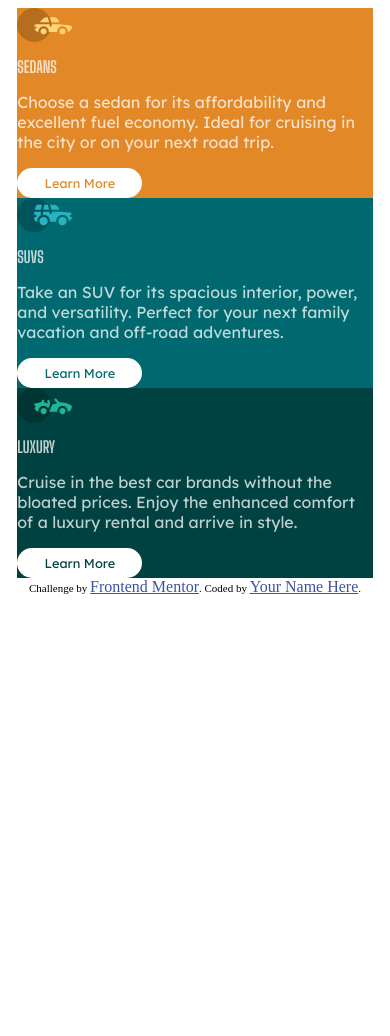
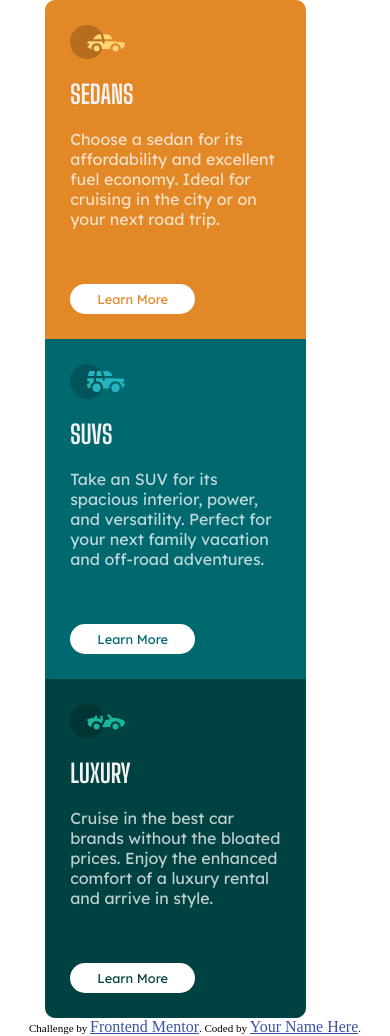
Before and after one commit to matiaslopezv/3-column-preview-card-component, a plain HTML site: page index.html in a window 390 px wide. Before the commit the page ends 844 px from the top, so only its background shows below. Drawn offline with Linux system fonts and the light colour scheme.

Commit message:
commit para revisar responsividad, al parecer esta listo el mobile first

```diff
--- a/css/styles.css
+++ b/css/styles.css
@@ -9,6 +9,7 @@
 *{
     border: 0;
     padding: 0;
+    margin: 0;
     font-size: 16px;
 }
 
@@ -20,7 +21,8 @@ h1{
     text-transform: uppercase;
     font-family: 'Big Shoulders Display', cursive;
     font-weight: 700;
-    color: var(--transparent-white);
+    font-size: 1.6rem;
+    color: var(--very-light-gray);
 }
 
 p{
@@ -38,6 +40,7 @@ button{
     border-radius: 20px;
     width: 125px;
     height: 30px;
+    margin-top:35px
 }
 .sedan button{
     color: var(--bright-orange);
@@ -69,9 +72,37 @@ button{
 
 .container{
     display: flex;
+    flex-flow: column ;
+    width: 90%;
+}
+
+.sedan{
+    display: flex;
     flex-flow: column wrap;
-    width: 95%;
+    padding: 25px;
+    width: 60%;
     margin: 0 auto;
+    gap: 20px;
+    border-radius: 10px 10px 0px 0px;
+}
+
+.suv{
+    display: flex;
+    flex-flow: column wrap;
+    padding: 25px;
+    width: 60%;
+    margin: 0 auto;
+    gap: 20px;
+}
+
+.luxury{
+    display: flex;
+    flex-flow: column wrap;
+    padding: 25px;
+    width: 60%;
+    margin: 0 auto;
+    gap: 20px;
+    border-radius: 0px 0px 10px 10px;
 }
 
 @media (min-width:1440px){
@@ -91,8 +122,6 @@ button{
 
 .sedan{
     background-color: var(--bright-orange);
-    /* display: flex;
-    flex-flow: column wrap; */
 }
 
 .suv{
@@ -104,10 +133,6 @@ button{
 }
 
 
-
-
-
-
 .attribution{
     font-size: 11px;
     text-align: center;
```
